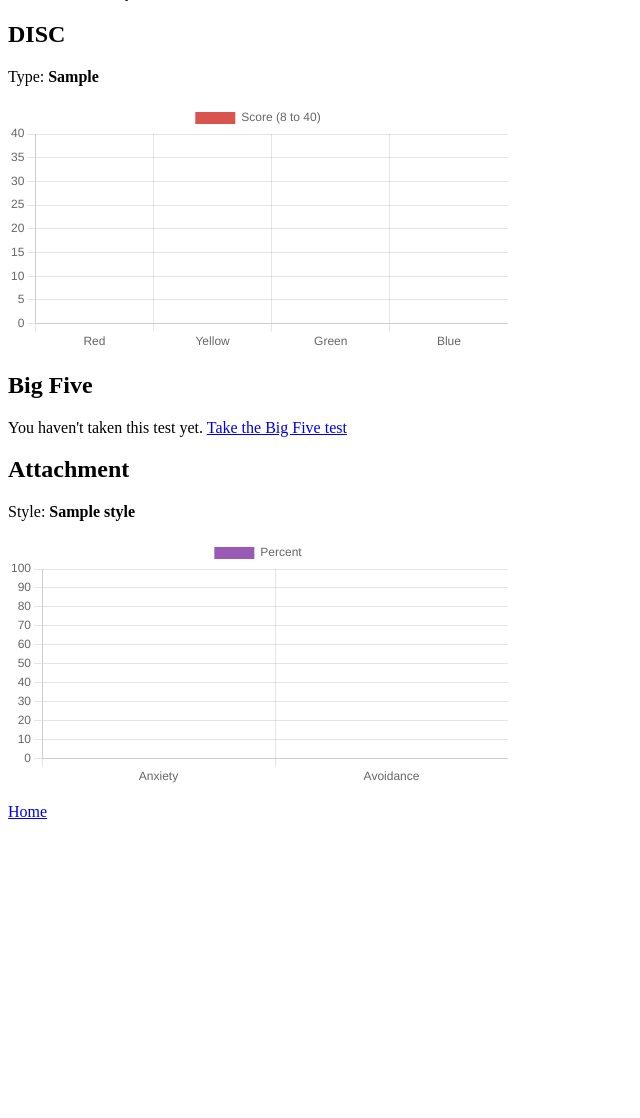
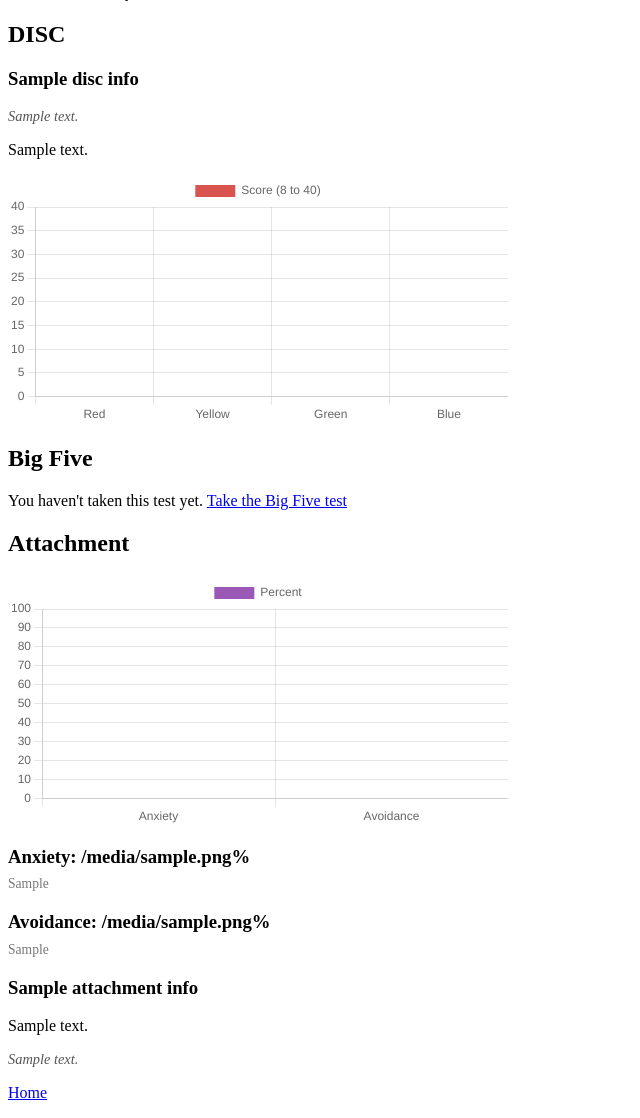
Before and after one commit to enuriuyanage16-cell/communication-relationship-recommender-app, a Flask app: template templates/profile.html in a window 1280 px wide. Shown: the part 97-1215 px from the top of the page, without its empty margins (0-640 px from the left). Before the commit the page ends 916 px from the top, so only its background shows below. Run offline with Flask 3, Linux system fonts and the light colour scheme; the template is opened without the code that fills it: most values are stand-ins (such as "Sample title", 1, 10 or a date in 2020).

Commit message:
Show descriptions on My Profile page

```diff
--- a/templates/profile.html
+++ b/templates/profile.html
@@ -3,6 +3,10 @@
 <head>
     <title>My Profile</title>
     <script src="https://cdn.jsdelivr.net/npm/chart.js@4.4.1"></script>
+    <style>
+        .explain { font-size: 0.85em; color: #777; margin-top: -10px; }
+        .note { font-size: 0.9em; color: #555; font-style: italic; }
+    </style>
 </head>
 <body>
     <h1>My Profile</h1>
@@ -10,7 +14,9 @@
 
     <h2>DISC</h2>
     {% if disc %}
-    <p>Type: <b>{{ disc.result_type }}</b></p>
+    <h3>{{ disc_info.title }}</h3>
+    {% if disc_info.note %}<p class="note">{{ disc_info.note }}</p>{% endif %}
+    <p>{{ disc_info.text }}</p>
     <div style="max-width: 500px;"><canvas id="discChart"></canvas></div>
     {% else %}
     <p>You haven't taken this test yet. <a href="/disc">Take the DISC test</a></p>
@@ -19,14 +25,25 @@
     <h2>Big Five</h2>
     {% if bigfive %}
     <div style="max-width: 500px;"><canvas id="bigfiveChart"></canvas></div>
+    {% for t in bigfive_info %}
+    <h3>{{ t.name }}: {{ t.percent }}% ({{ t.level }})</h3>
+    <p class="explain">{{ t.explain }}</p>
+    <p>{{ t.text }}</p>
+    {% endfor %}
     {% else %}
     <p>You haven't taken this test yet. <a href="/bigfive">Take the Big Five test</a></p>
     {% endif %}
 
     <h2>Attachment</h2>
     {% if attachment %}
-    <p>Style: <b>{{ attachment.style }}</b></p>
     <div style="max-width: 500px;"><canvas id="attachmentChart"></canvas></div>
+    <h3>Anxiety: {{ attachment_values[0] }}%</h3>
+    <p class="explain">{{ attachment_info.anxiety_explain }}</p>
+    <h3>Avoidance: {{ attachment_values[1] }}%</h3>
+    <p class="explain">{{ attachment_info.avoidance_explain }}</p>
+    <h3>{{ attachment_info.title }}</h3>
+    <p>{{ attachment_info.text }}</p>
+    <p class="note">{{ attachment_info.note }}</p>
     {% else %}
     <p>You haven't taken this test yet. <a href="/attachment">Take the Attachment test</a></p>
     {% endif %}
```
